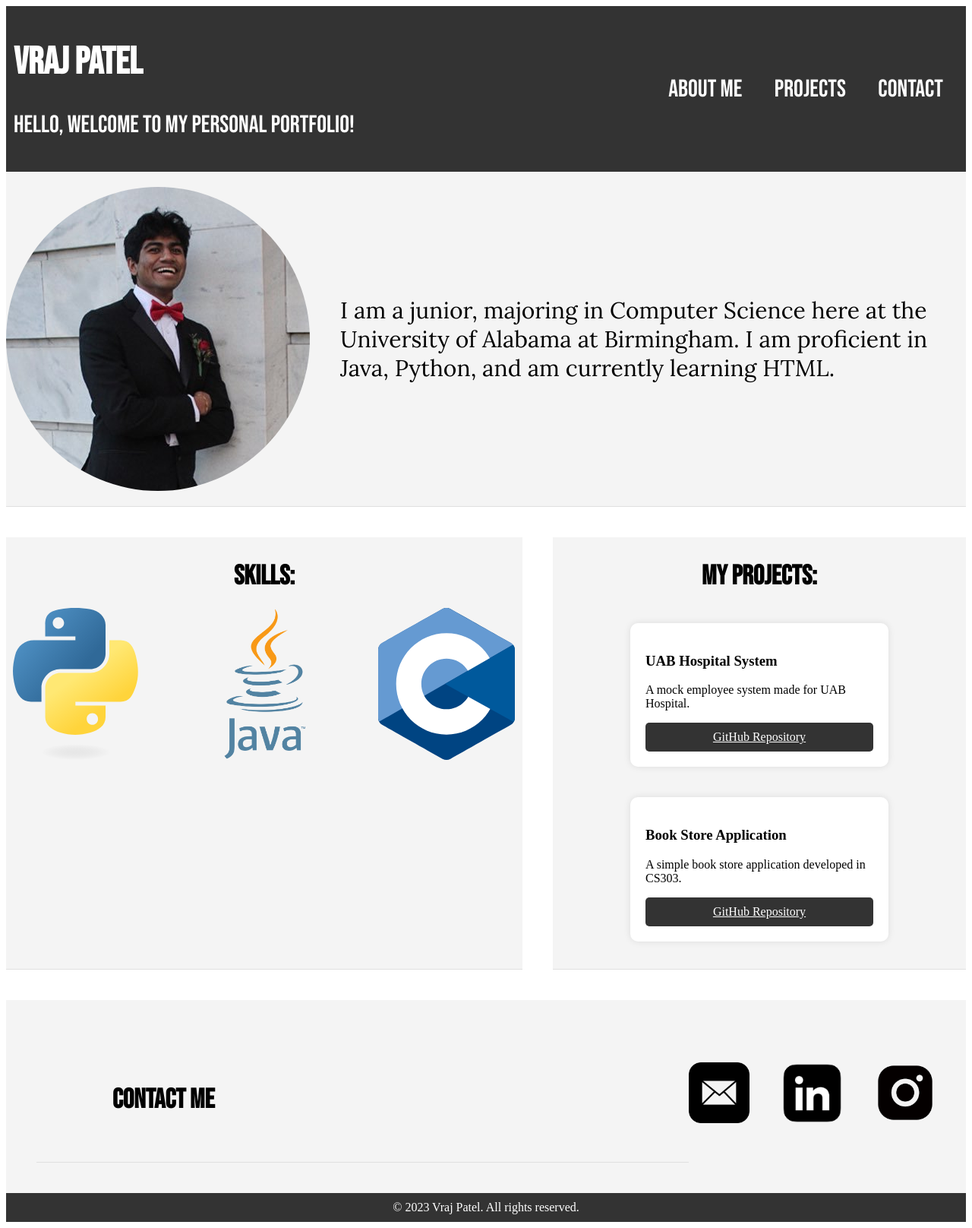
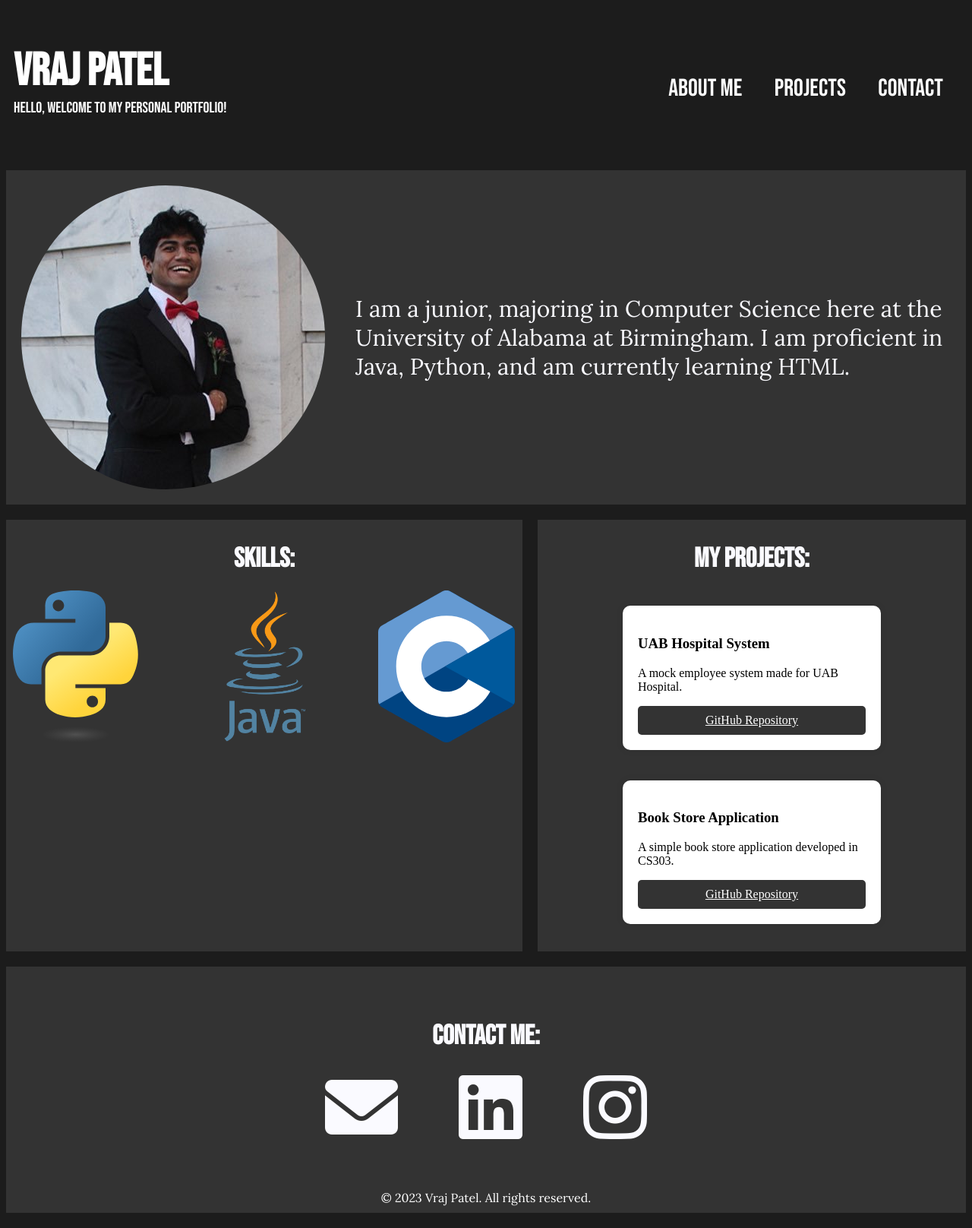
Before and after one commit to vrajp6/UAB-CS-221, a plain HTML site: page Lab5/index.html in a window 1280 px wide. Shown: the whole page at 76% size. Drawn offline with Linux system fonts and the light colour scheme.

Commit message:
design update

```diff
--- a/Lab5/index.html
+++ b/Lab5/index.html
@@ -1,11 +1,11 @@
 <!DOCTYPE html>
 <html lang="en">
-
 <head>
     <link rel="stylesheet" href="styles.css">
     <link rel="preconnect" href="https://fonts.googleapis.com">
     <link rel="preconnect" href="https://fonts.gstatic.com" crossorigin>
     <link href="https://fonts.googleapis.com/css2?family=Bebas+Neue&family=Lora&display=swap" rel="stylesheet">
+    <link rel="stylesheet" href="https://cdnjs.cloudflare.com/ajax/libs/font-awesome/6.0.0-beta3/css/all.min.css">
     <meta charset="UTF-8">
     <meta name="viewport" content="width=device-width, initial-scale=1.0">
     <title>Vraj's Portfolio</title>
@@ -60,20 +60,22 @@
         </section>
     </div>
 
-   <!-- New container to hold Contact Me section and social media links -->
-   <div class="contact-container">
     <!-- Contact Me section -->
     <section id="contact">
-        <h2>Contact Me</h2>
+        <h2>Contact Me:</h2>
+        <!-- Social Media Links -->
+        <div class="social-media-links">
+            <a href="mailto:vypatel@uab.edu" class="fa-icon">
+                <i class="fas fa-envelope"></i>
+            </a>
+            <a href="https://www.linkedin.com/in/vraj-patel-8585a3252/" class="fa-icon">
+                <i class="fab fa-linkedin"></i>
+            </a>
+            <a href="https://www.instagram.com/vuhraj/" class="fa-icon">
+                <i class="fab fa-instagram"></i>
+            </a>
+        </div>
     </section>
-
-    <!-- Social Media Links -->
-    <div class="social-media-links">
-        <a href="mailto:vypatel@uab.edu"><img src="email.png" alt="Email Logo"></a>
-        <a href="https://www.linkedin.com/in/vraj-patel-8585a3252/"><img src="linkedin.png" alt="LinkedIn Logo"></a>
-        <a href="https://www.instagram.com/vuhraj/"><img src="instagram.png" alt="Instagram Logo"></a>
-    </div>
-</div>
 <!-- New footer section -->
 <footer>
     <p>&copy; 2023 Vraj Patel. All rights reserved.</p>
--- a/Lab5/styles.css
+++ b/Lab5/styles.css
@@ -1,33 +1,37 @@
+body {
+    background-color: #1C1C1C;
+}
 header {
-    background-color: #333;
+    background-color: #1C1C1C;
     color: white;
     padding: 10px;
     font-family: 'Bebas Neue', sans-serif;
-    display: flex; /* Use flexbox for layout */
-    justify-content: space-between; /* Space out logo and right-links */
-    align-items: center; /* Vertically align everything in the middle */
+    display: flex;
+    justify-content: space-between;
+    align-items: center;
 }
 
 header a {
     color: white;
     text-decoration: none;
     margin: 0 10px;
-    padding: 5px 10px; /* Add some padding for better spacing */
-    transition: background-color 0.3s; /* Smooth transition for hover effect */
+    padding: 5px 10px;
+    transition: background-color 0.3s;
     font-size: 32px;
 }
 
 header a:hover {
-    background-color: rgba(255, 255, 255, 0.1); /* Slight background on hover */
+    background-color: rgba(255, 255, 255, 0.1);
 }
 .logo h1 {
-    font-size: 50px;
+    font-size: 60px;
     font-family: 'Bebas Neue', sans-serif;
 }
 
 .logo p {
-    font-size: 32px;
+    font-size: 20px;
     font-family: 'Bebas Neue', sans-serif;
+    transform: translateY(-40px);
 }
 
 .welcome {
@@ -38,45 +42,46 @@ header a:hover {
 
 /* Image Styling */
 .face-shot {
-    border-radius: 50%; /* This will make the image a circle */
-    width: 400px; /* You can adjust this value as per your requirement */
-    height: 400px; /* Make sure this is the same as the width to maintain the circle shape */
-    object-fit: cover; /* This will ensure the image covers the entire space without distortion */
-    margin-right: 20px; /* Add some spacing between the image and the text */
+    border-radius: 50%;
+    width: 400px;
+    height: 400px;
+    object-fit: cover;
+    margin-right: 20px;
+    padding-left: 20px;
 }
 
 /* About Me Layout */
 #aboutme {
-    display: flex; /* Use flexbox for layout */
-    align-items: center; /* Vertically align the image and the text */
-    padding: 20px 0; /* Add some vertical padding for spacing */
+    display: flex;
+    align-items: center;
+    padding: 20px 0;
+    color: #FAFAFF;
 }
 
 .about {
     padding: 20px;
     font-size: 30px;
     font-family: 'Lora', serif;
-    flex: 1; /* This will make the text take up the remaining space after the image */
-    /* Removed the float: right; as it's not needed with flexbox */
+    flex: 1;
 }
 
 /* General Styling */
 section {
-    padding: 40px 0; /* Vertical padding for each section */
-    background-color: #f4f4f4; /* Light grey background for contrast */
-    border-bottom: 1px solid #e0e0e0; /* A subtle border between sections */
+    padding: 40px 0;
+    background-color: #333;
 }
 
 h2 {
     font-size: 36px;
     font-family: 'Bebas Neue', sans-serif;
+    color: #FAFAFF;
     text-align: center;
-    margin-bottom: 20px; /* Spacing below the title */
+    margin-bottom: 20px;
 }
 
 ul {
-    list-style-type: none; /* Remove default bullets */
-    padding: 0; /* Remove default padding */
+    list-style-type: none;
+    padding: 0;
 }
 
 /* Skills Section */
@@ -86,8 +91,8 @@ ul {
 
 #skills ul {
     display: flex;
-    flex-wrap: wrap; /* Allow the skills to wrap to the next line */
-    justify-content: center; /* Center the skills */
+    flex-wrap: wrap;
+    justify-content: center;
 }
 
 #skills li {
@@ -98,78 +103,72 @@ ul {
 /* Projects Section */
 #projects ul {
     display: flex;
-    flex-wrap: wrap; /* Allow the projects to wrap to the next line */
-    justify-content: space-around; /* Even spacing between projects */
+    flex-wrap: wrap;
+    justify-content: space-around;
 }
 
 #projects li {
-    background-color: #fff; /* White background for each project */
-    box-shadow: 0 0 10px rgba(0, 0, 0, 0.1); /* Subtle shadow for depth */
+    background-color: #fff;
+    box-shadow: 0 0 10px rgba(0, 0, 0, 0.1);
     padding: 20px;
-    width: 300px; /* Fixed width for each project */
-    margin: 20px 0; /* Vertical spacing between projects */
-    border-radius: 10px; /* Rounded corners */
+    width: 300px;
+    margin: 20px 0;
+    border-radius: 10px;
 }
 
 #projects a {
     display: block;
-    margin-top: 10px; /* Spacing above the link */
+    margin-top: 10px;
     text-align: center;
     background-color: #333;
     color: white;
     padding: 10px 20px;
-    border-radius: 5px; /* Rounded corners for the link */
-    transition: background-color 0.3s; /* Smooth transition for hover effect */
+    border-radius: 5px;
+    transition: background-color 0.3s;
 }
 
 #projects a:hover {
-    background-color: #555; /* Darken the background on hover */
+    background-color: #555;
 }
 
 /* Grid Wrapper */
 .grid-wrapper {
     display: grid;
-    grid-template-columns: 1fr 1fr; /* Two columns of equal width */
-    gap: 40px; /* Spacing between grid items */
-    padding: 40px 0; /* Vertical padding for the wrapper */
+    grid-template-columns: 1fr 1fr;
+    gap: 20px;
+    padding: 20px 0;
 }
 
 /* Adjustments for Skills and Projects inside the grid */
 #skills, #projects {
-    padding: 0; /* Remove the vertical padding as it's now on the grid-wrapper */
+    padding: 0;
 }
 
 .skills-logos {
-    display: flex; /* Align logos in a row */
-    justify-content: center; /* Center the logos */
-    gap: 40px; /* Spacing between logos */
-    margin-top: 20px; /* Spacing above the logos */
+    display: flex;
+    justify-content: center;
+    gap: 40px;
+    margin-top: 20px;
 }
 
 .skill-logo {
-    width: 200px; /* Adjust based on your preference */
-    height: 200px; /* Adjust based on your preference */
-    object-fit: contain; /* Ensures the logos maintain their aspect ratio */
-}
-
-/* New styles for the contact container */
-.contact-container {
-    display: flex; /* Use flexbox to create a row layout */
-    align-items: center; /* Vertically center the content */
-    justify-content: space-between; /* Space between Contact Me and social media links */
-    padding: 40px; /* Add padding for spacing */
-    background-color: #f4f4f4; /* Background color for contrast */
+    width: 200px;
+    height: 200px;
+    object-fit: contain;
 }
 
 /* Style for the Contact Me section */
 #contact {
-    flex: 1; /* Make Contact Me take up available space */
-    padding-left: 100px;
+    display: flex;
+    flex-direction: column;
+    align-items: center;
+    justify-content: center;
+    padding: 40px 0;
 }
 
 #contact h2 {
     font-size: 36px;
-    text-align: left;
+    text-align: center;
 }
 
 #contact a:hover {
@@ -178,24 +177,24 @@ ul {
 
 /* Style for the Social Media Links */
 .social-media-links {
-    display: flex; /* Align links in a row */
-    gap: 20px; /* Spacing between links */
+    display: flex;
+    gap: 20px;
 }
 
 /* Set consistent dimensions for each social media logo */
 .social-media-links a img {
-    width: 80px; /* Adjust based on your desired size */
-    height: 80px; /* Adjust based on your desired size */
+    width: 80px;
+    height: 80px;
     object-fit: contain;
-    align-items: center; /* Vertically align the logo */
+    align-items: center;
     transform: translateY(20px);
 }
 
 /* Specific adjustment for the LinkedIn logo */
 .social-media-links a:nth-child(2) img {
-    width: 125px; /* Adjust to match the size of the other logos */
-    height: 125px; /* Adjust to match the size of the other logos */
-    align-items: center; /* Vertically align the logo */
+    width: 125px;
+    height: 125px;
+    align-items: center;
     transform: translateY(-2px);
 }
 
@@ -208,5 +207,18 @@ footer {
 }
 
 footer p {
-    margin: 0; /* Remove default margin to prevent spacing around the text */
+    margin: 0;
+    font-family: 'Lora', serif;
 }
+
+.fa-icon {
+    font-size: 6em;
+    margin: 0 30px;
+    text-decoration: none;
+    transition: color 0.3s;
+    color: #FAFAFF;
+}
+
+.fa-icon:hover {
+    color: #555;
+}
```
